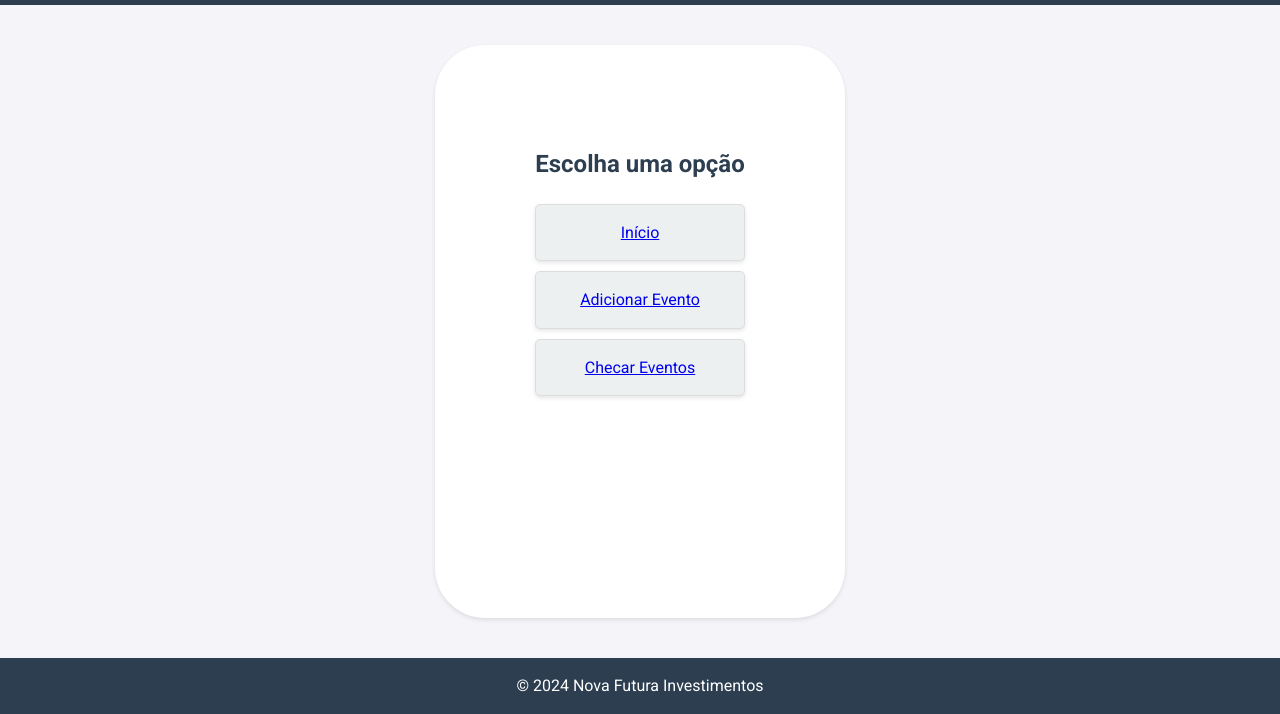
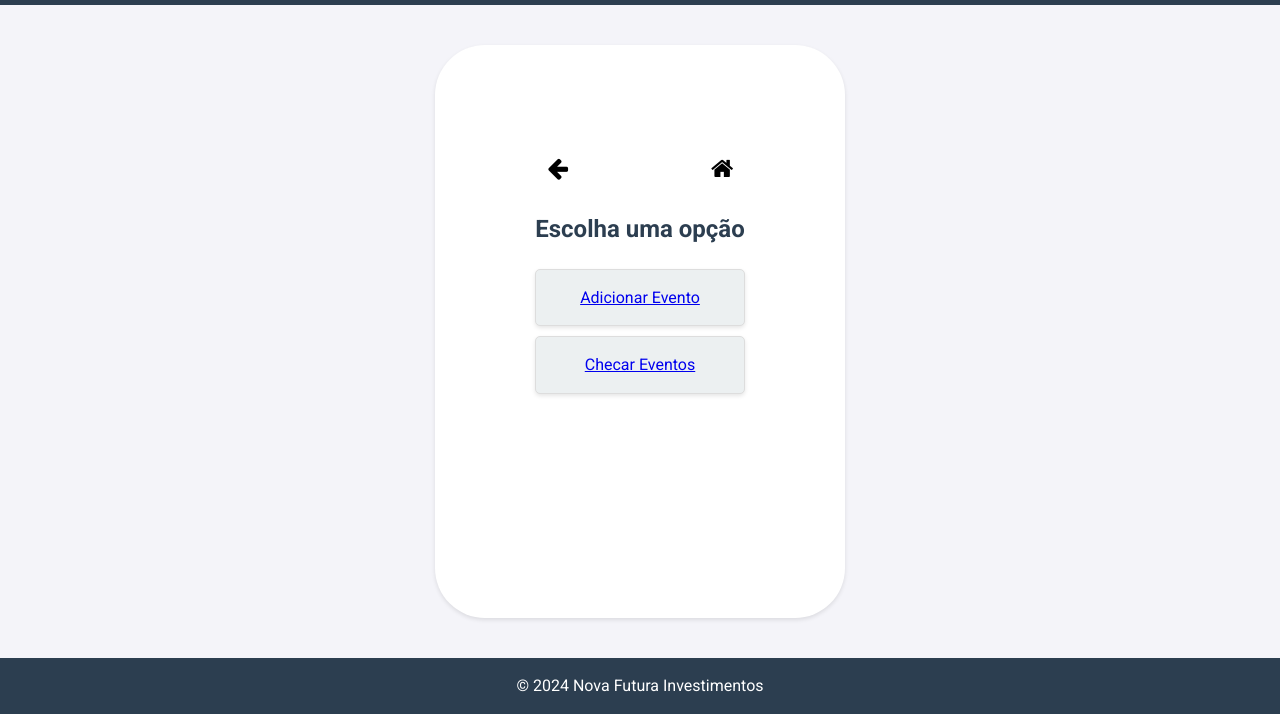
Before and after one commit to pedrosfaria2/events_email_manager, a website: page frontend/manage_events.html in a window 1280 px wide. Shown: the part 86-800 px from the top of the page. Drawn offline with Linux system fonts and the light colour scheme.

Commit message:
visual changes. buttons for back and home.

```diff
--- a/frontend/manage_events.html
+++ b/frontend/manage_events.html
@@ -6,19 +6,35 @@
     <title>Gerenciar Eventos</title>
     <link rel="stylesheet" href="/static/styles.css">
     <link rel="stylesheet" href="https://fonts.googleapis.com/css2?family=Roboto:wght@400;700&display=swap">
+    <link rel="stylesheet" href="https://cdnjs.cloudflare.com/ajax/libs/font-awesome/4.7.0/css/font-awesome.min.css">
+    <style>
+        .nav-buttons {
+            display: flex;
+            justify-content: space-between;
+            margin-bottom: 20px;
+        }
+        .nav-buttons button {
+            width: 45px;
+            height: 45px;
+            border: none;
+            background: none;
+        }
+        .nav-buttons button i {
+            font-size: 24px;
+        }
+    </style>
 </head>
 <body>
     <header>
         <h1>Gerenciar Eventos</h1>
     </header>
-    <nav>
-        <ul>
-        </ul>
-    </nav>
     <div class="container">
+        <div class="nav-buttons">
+            <button onclick="goBack()" title="Voltar"><i class="fa fa-arrow-left"></i></button>
+            <button onclick="goHome()" title="Home"><i class="fa fa-home"></i></button>
+        </div>
         <h2>Escolha uma opção</h2>
         <ul>
-            <li><a href="/index.html">Início</a></li>
             <li><a href="/add_event.html">Adicionar Evento</a></li>
             <li><a href="/check_events.html">Checar Eventos</a></li>
         </ul>
@@ -26,5 +42,13 @@
     <footer>
         <p>&copy; 2024 Nova Futura Investimentos</p>
     </footer>
+    <script>
+        function goBack() {
+            window.history.back();
+        }
+        function goHome() {
+            window.location.href = 'index.html';
+        }
+    </script>
 </body>
 </html>
```
Also changed, not shown: frontend/add_event.html (+29 -0 lines), frontend/check_events.html (+27 -1 lines), frontend/index.html (+29 -2 lines), frontend/send_events.html (+29 -0 lines).
